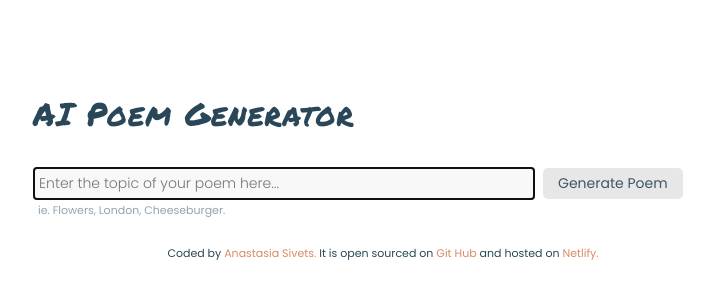
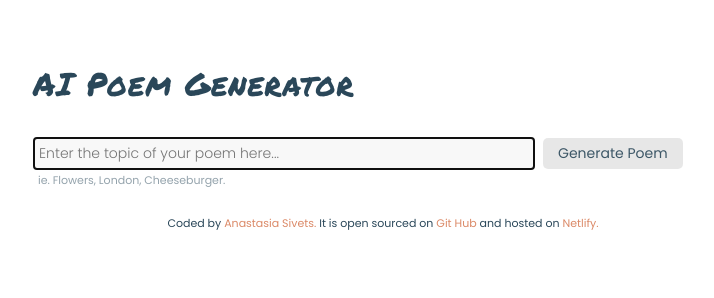
Before and after one commit to siv921/ai-poem-generator, a plain HTML site: page index.html in a window 1280 px wide. Shown: the whole page, without its empty margins (257-971 px from the left). Drawn offline with nearby package versions, Linux system fonts and the light colour scheme; a web font is replaced by a local one.

Commit message:
removed flex box - not needed

```diff
--- a/src/styles.css
+++ b/src/styles.css
@@ -10,7 +10,6 @@ footer {
   color: #2a4759;
   font-family: "Poppins", sans-serif;
   font-size: 11px;
-  flex-grow: 0;
   padding: 10px 0;
   text-align: center;
 }
@@ -28,14 +27,9 @@ small {
   font-size: 11px;
 }
 
-.main {
-  flex-grow: 1;
-}
 .container {
   width: 700px;
-  display: flex;
-  flex-direction: column;
-  height: 100vh;
+  display: block;
   margin: 60px auto;
 }
 
```
